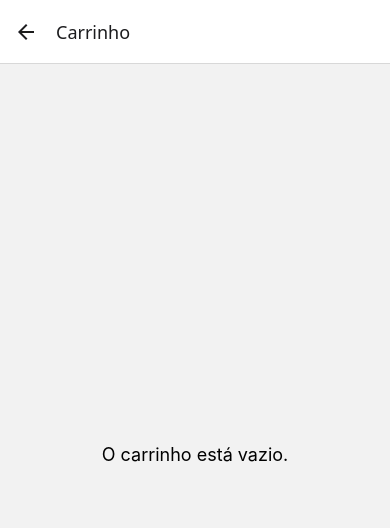
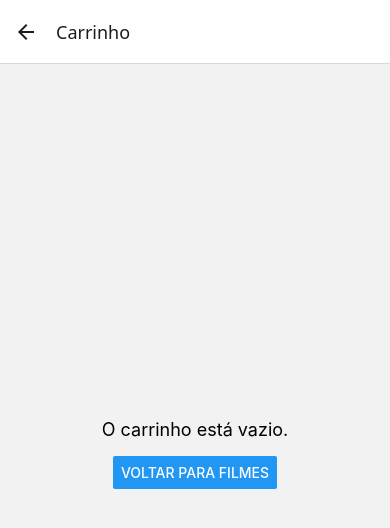
Before and after one commit to lucianofreire29/estudos-react-native-expo, a React Native app: screen /Carrinho in a window 390 px wide. Shown: the top 528 px of the page. Built offline with nearby package versions, Linux system fonts and the light colour scheme.

Commit message:
feat: adiciona botao para voltar aos filmes

```diff
--- a/src/screens/CarrinhoScreen.js
+++ b/src/screens/CarrinhoScreen.js
@@ -1,13 +1,17 @@
 import { Button, FlatList, StyleSheet, Text, View } from 'react-native';
 import { useCart } from '../contexts/CartContext';
 
-export default function CarrinhoScreen() {
+export default function CarrinhoScreen({ navigation }) {
   const { itens, remover } = useCart();
 
   if (itens.length === 0) {
     return (
       <View style={styles.vazio}>
         <Text style={styles.vazioTexto}>O carrinho está vazio.</Text>
+        <Button
+          title="Voltar para filmes"
+          onPress={() => navigation.navigate('Home')}
+        />
       </View>
     );
   }
@@ -30,6 +34,11 @@ export default function CarrinhoScreen() {
             <Button title="Remover" onPress={() => remover(item.id)} />
           </View>
         )}
+      />
+
+      <Button
+        title="Voltar para filmes"
+        onPress={() => navigation.navigate('Home')}
       />
     </View>
   );
@@ -64,8 +73,10 @@ const styles = StyleSheet.create({
   },
   vazio: {
     flex: 1,
+    padding: 16,
     alignItems: 'center',
     justifyContent: 'center',
+    gap: 16,
   },
   vazioTexto: {
     fontSize: 18,
```
